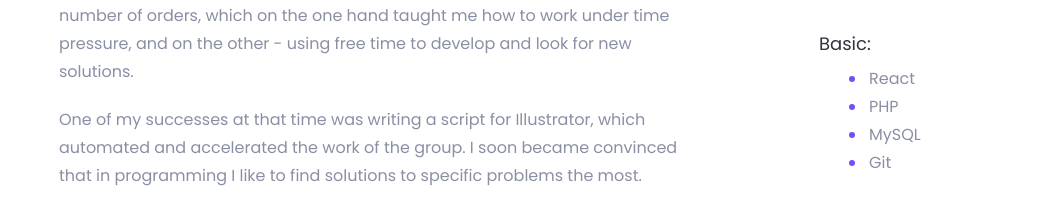
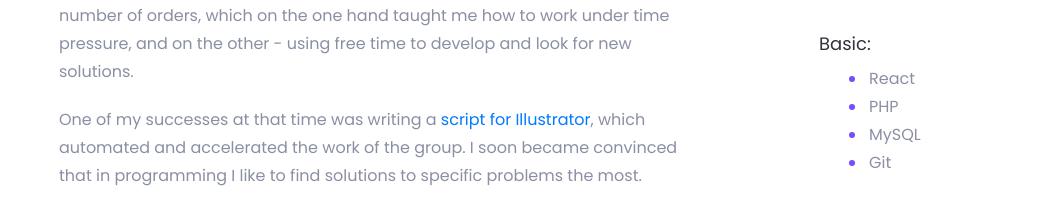
Before and after one commit to jozefowiczanna/jozefowiczanna.github.io, a website: page index.html in a window 1280 px wide. Shown: the part 1411-1618 px from the top of the page, without its empty margins (121-1159 px from the left). Drawn offline with Linux system fonts and the light colour scheme; files whose address does not match are found by name.

Commit message:
Added link to illustrator script

```diff
--- a/index.html
+++ b/index.html
@@ -165,7 +165,7 @@
 
                       <p>For 4 years I worked as a graphic designer in a printing company, where I used Adobe Illustrator and Photoshop on a daily basis. During this time, I learned to work under time pressure. The specific nature of this industry is the unequal number of orders, which on the one hand taught me how to work under time pressure, and on the other - using free time to develop and look for new solutions.</p>
 
-                      <p>One of my successes at that time was writing a script for Illustrator, which automated and accelerated the work of the group. I soon became convinced that in programming I like to find solutions to specific problems the most.</p>
+                      <p>One of my successes at that time was writing a <a href="https://github.com/jozefowiczanna/illustrator-script" target="_blank">script for Illustrator</a>, which automated and accelerated the work of the group. I soon became convinced that in programming I like to find solutions to specific problems the most.</p>
 
                       <p>I like to learn and I am open to new challenges. I believe that solid and systematic work brings the best results.</p>
                     </div> <!-- about content -->
```
